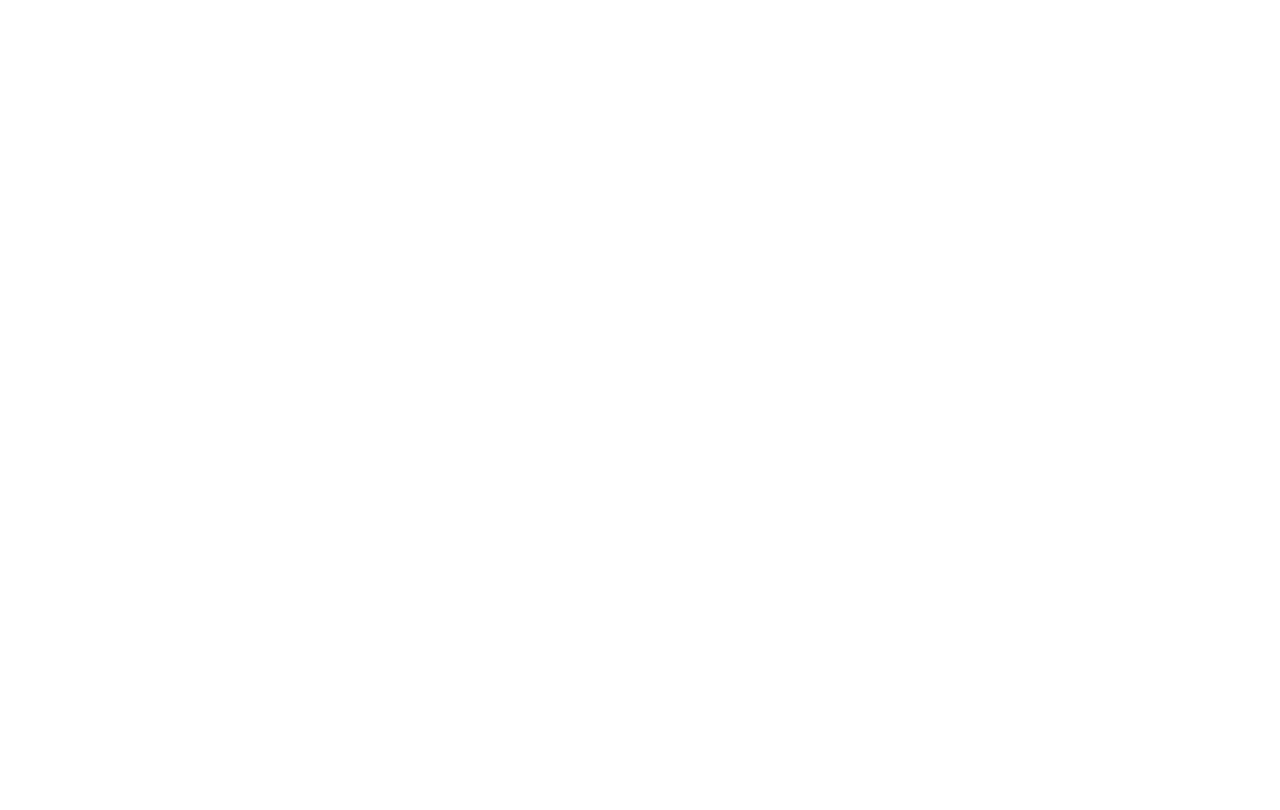
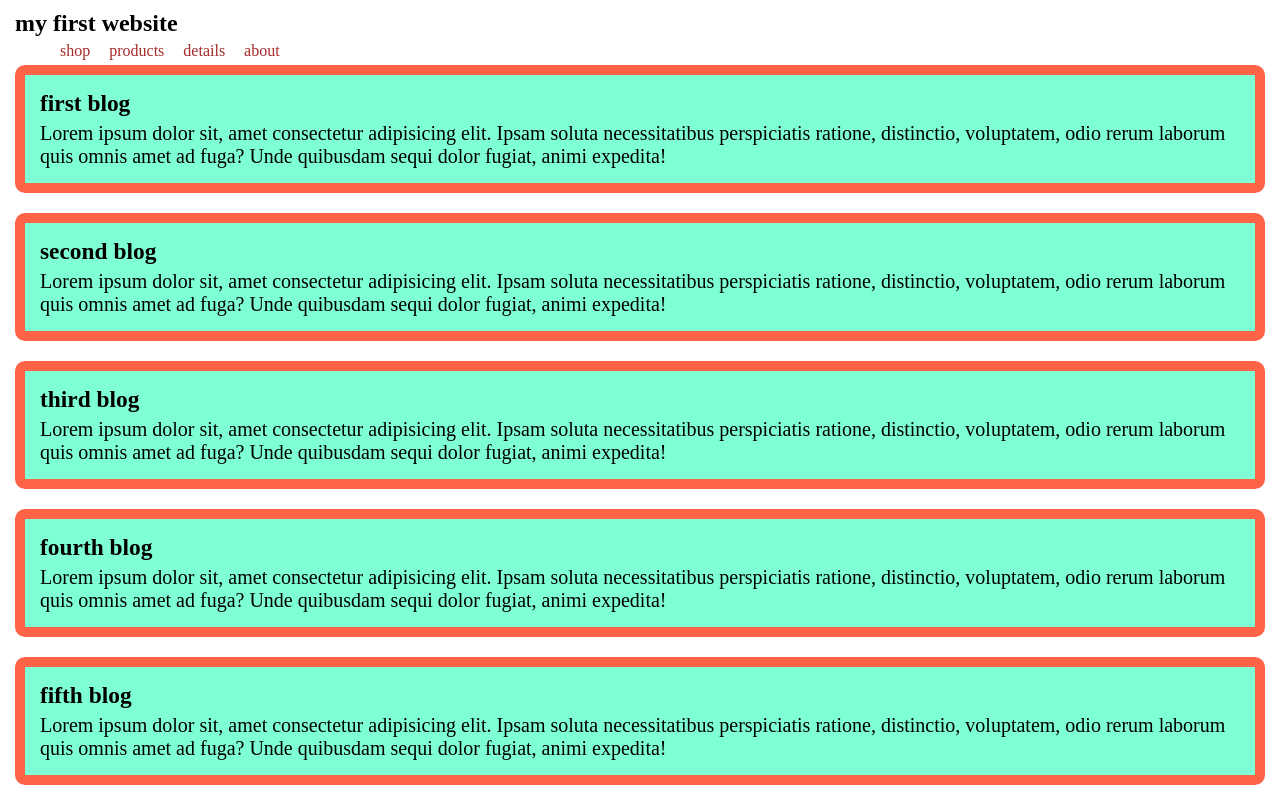
Before and after one commit to Amil199/my-first-git-repo, a plain HTML site: page index.html in a window 1280 px wide. Drawn offline with Linux system fonts and the light colour scheme.

Commit message:
added the the first blog

```diff
--- a/index.html
+++ b/index.html
@@ -4,8 +4,35 @@
     <meta charset="UTF-8">
     <meta name="viewport" content="width=device-width, initial-scale=1.0">
     <title>my first guthub repo</title>
+    <link rel="stylesheet" href="styles/blog.css">
 </head>
 <body>
-
+    <h2>my first website</h2>
+    <ul>
+        <li>shop</li>
+        <li>products</li>
+        <li>details</li>
+        <li>about</li>
+    </ul>
+    <div>
+        <h3>first blog</h3>
+        <p>Lorem ipsum dolor sit, amet consectetur adipisicing elit. Ipsam soluta necessitatibus perspiciatis ratione, distinctio, voluptatem, odio rerum laborum quis omnis amet ad fuga? Unde quibusdam sequi dolor fugiat, animi expedita!</p>
+    </div>
+      <div>
+        <h3>second blog</h3>
+        <p>Lorem ipsum dolor sit, amet consectetur adipisicing elit. Ipsam soluta necessitatibus perspiciatis ratione, distinctio, voluptatem, odio rerum laborum quis omnis amet ad fuga? Unde quibusdam sequi dolor fugiat, animi expedita!</p>
+    </div>
+      <div>
+        <h3>third blog</h3>
+        <p>Lorem ipsum dolor sit, amet consectetur adipisicing elit. Ipsam soluta necessitatibus perspiciatis ratione, distinctio, voluptatem, odio rerum laborum quis omnis amet ad fuga? Unde quibusdam sequi dolor fugiat, animi expedita!</p>
+    </div>
+      <div>
+        <h3>fourth blog</h3>
+        <p>Lorem ipsum dolor sit, amet consectetur adipisicing elit. Ipsam soluta necessitatibus perspiciatis ratione, distinctio, voluptatem, odio rerum laborum quis omnis amet ad fuga? Unde quibusdam sequi dolor fugiat, animi expedita!</p>
+    </div>
+      <div>
+        <h3>fifth blog</h3>
+        <p>Lorem ipsum dolor sit, amet consectetur adipisicing elit. Ipsam soluta necessitatibus perspiciatis ratione, distinctio, voluptatem, odio rerum laborum quis omnis amet ad fuga? Unde quibusdam sequi dolor fugiat, animi expedita!</p>
+    </div>
 </body>
 </html>
--- /dev/null
+++ b/styles/blog.css
@@ -0,0 +1,17 @@
+*{
+    margin: 5px;
+}
+li{
+    display: inline;
+    color: brown;
+    font-size: 30;
+    margin-right: 10px;
+}
+div{
+    background-color: aquamarine;
+    font-size: 20px;
+    border: 10px solid tomato;
+    border-radius: 10px;
+    margin-bottom: 20px;
+    padding: 10px;
+}
```
